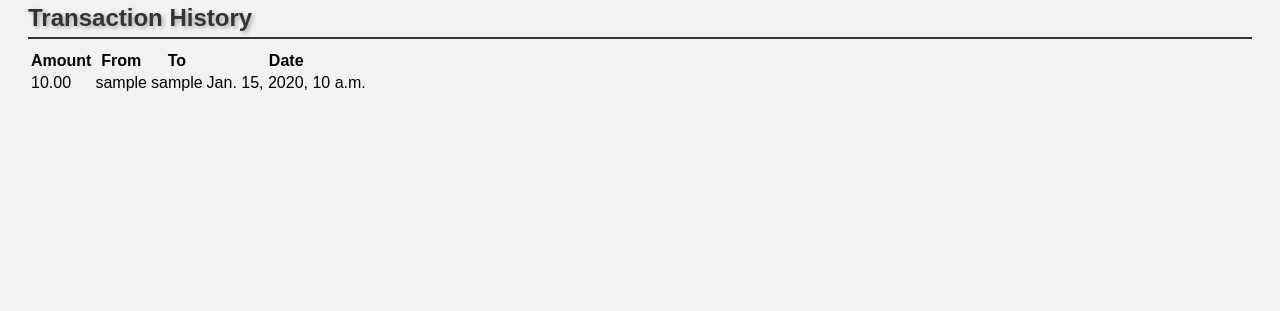
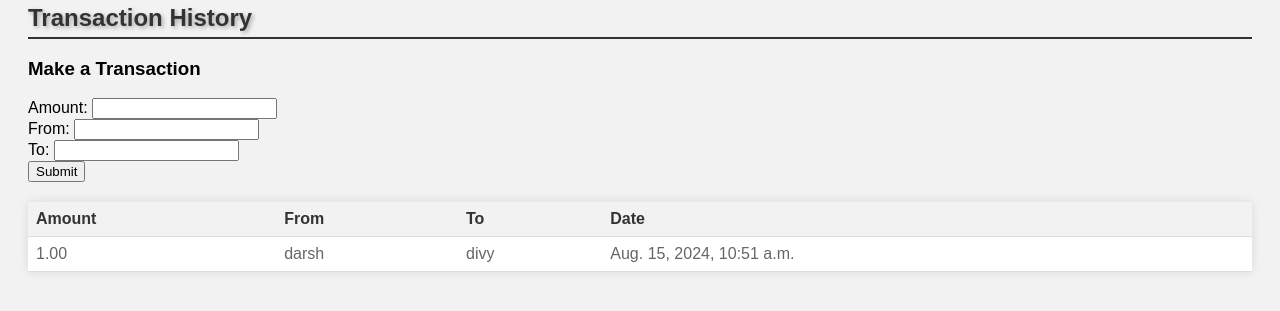
Before and after one commit to someonewhoexists1210/FinanceAPI, a Django app: template frontend/templates/transaction.html in a window 1280 px wide. Shown: the part 44-355 px from the top of the page. Run offline with Django 5.2, Linux system fonts and the light colour scheme; the template is opened without the code that fills it: values that come from a table or form of the project are taken from there, others are empty; data comes from the database, SQL or seed files in the repository; tables that the repository leaves empty hold one stand-in row (values such as "Sample post"); parts of the project's set-up code (start-up, migrations or seed data) failed here and were passed over.

Commit message:
change transaction

```diff
--- a/backend/urls.py
+++ b/backend/urls.py
@@ -2,5 +2,4 @@ from django.urls import path
 from . import views
 
 urlpatterns = [
-    path('transaction/', views.transaction, name='transaction'),
 ]
--- a/backend/views.py
+++ b/backend/views.py
@@ -4,6 +4,3 @@ from decimal import Decimal
 from django.shortcuts import render
 
 # Create your views here.
-def transaction(request):
-    transactions = request.user.get_transactions()
-    return render(request, 'transaction.html', {'transactions': transactions})
--- a/frontend/static/css/transaction.css
+++ b/frontend/static/css/transaction.css
@@ -41,3 +41,40 @@ h4 {
 input[type="hidden"] {
     visibility: hidden;
 }
+
+table {
+    width: 100%;
+    border-collapse: collapse;
+}
+
+th, td {
+    padding: 8px;
+    text-align: left;
+    border-bottom: 1px solid #ddd;
+}
+
+tr:hover {
+    background-color: #f5f5f5;
+}
+
+
+table {
+    margin-top: 20px;
+    background-color: #fff;
+    box-shadow: 0px 0px 10px rgba(0, 0, 0, 0.1);
+}
+
+th {
+    background-color: #f2f2f2;
+    color: #333;
+    font-weight: bold;
+}
+
+td {
+    background-color: #fff;
+    color: #666;
+}
+
+tr:nth-child(even) {
+    background-color: #f9f9f9;
+}
--- a/frontend/templates/login.html
+++ b/frontend/templates/login.html
@@ -7,6 +7,11 @@
 <form method="POST" class="auth-form">
     {% csrf_token %}
     <div id='errorDiv'>
+        {% if form.non_field_errors %}
+            {% for error in form.non_field_errors %}
+                <h5 class="error">{{ error }}</h5>
+            {% endfor %}
+        {% endif %}
         {% if form.username.errors %}
             {% for error in form.username.errors %}
                 <h5 class="error">{{ error }}</h5>
--- a/frontend/templates/transaction.html
+++ b/frontend/templates/transaction.html
@@ -8,6 +8,22 @@
 
 {% block content %}
 <h2 id="title">Transaction History</h2>
+<div id="transaction-form">
+    <h3>Make a Transaction</h3>
+    <form method="POST" action="{% url 'transaction' %}">
+        {% csrf_token %}
+        <label for="amount">Amount:</label>
+        <input type="number" name="amount" id="amount" required>
+        <br>
+        <label for="fromUser">From:</label>
+        <input type="text" name="fromUser" id="fromUser" required>
+        <br>
+        <label for="toUser">To:</label>
+        <input type="text" name="toUser" id="toUser" required>
+        <br>
+        <button type="submit">Submit</button>
+    </form>
+</div>
 
 <div id='list'>
     <table>
@@ -28,5 +44,6 @@
     </table>
 </div>
 
+
 <input type="hidden" id="csrf-token" value="{{ csrf_token }}">
 {% endblock %}
--- a/user/models.py
+++ b/user/models.py
@@ -14,12 +14,19 @@ class CustomUser(AbstractUser):
     def __str__(self):
         return self.username
 
+    def transfer(self, to, amount):
+        self.balance -= amount
+        to.balance += amount
+        self.save()
+        to.save()
+        Transaction.objects.create(fromUser=self, toUser=to, amount=amount)
+
     def get_transactions(self):
         return Transaction.objects.filter(models.Q(fromUser=self) | models.Q(toUser=self))
 
 class Transaction(models.Model):
-    fromUser = models.ForeignKey(CustomUser, on_delete=models.CASCADE, related_name='from_user')
-    toUser = models.ForeignKey(CustomUser, on_delete=models.CASCADE, related_name='to_user')
+    fromUser = models.ForeignKey(CustomUser, on_delete=models.CASCADE, related_name='from_user', null=True)
+    toUser = models.ForeignKey(CustomUser, on_delete=models.CASCADE, related_name='to_user', null=True)
     amount = models.DecimalField(max_digits=10, decimal_places=2)
     date = models.DateTimeField(auto_now_add=True)
 
```
Also changed, not shown: frontend/templates/register.html (+22 -20 lines), frontend/views.py (+28 -2 lines), db.sqlite3, frontend/static/js/transaction.js (added), user/migrations/0006_remove_transaction_user_transaction_fromuser_and_more.py.
